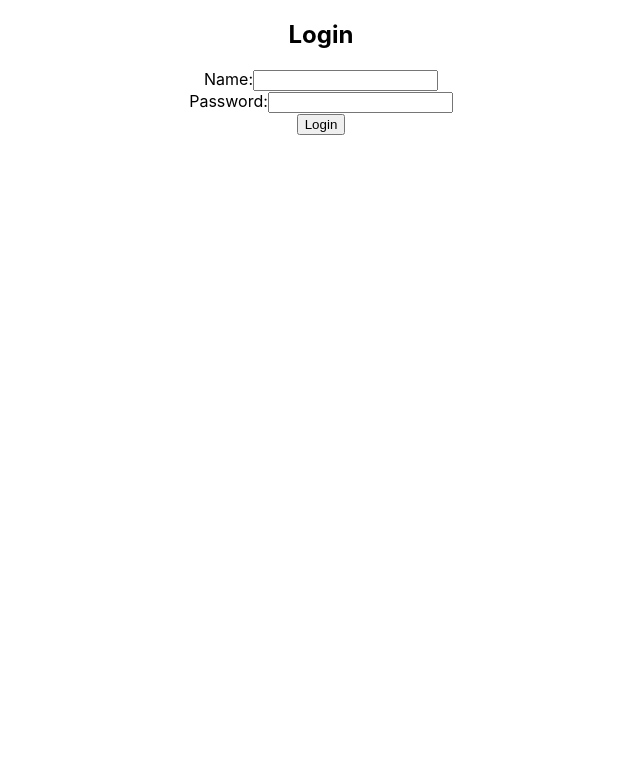
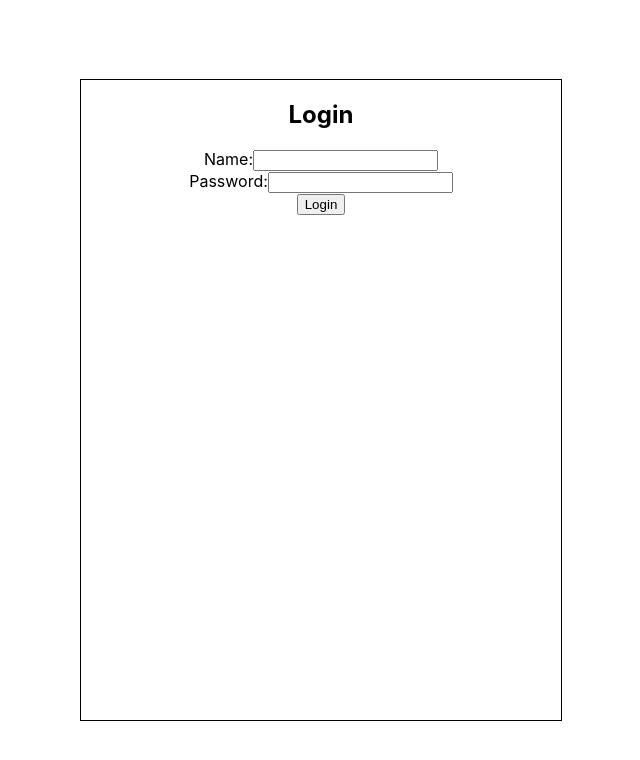
Before and after one commit to wood-crafter/my-tinder, a React (Create React App) app: page / in a window 1280 px wide. Shown: the top 760 px of the page, without its empty margins (319-959 px from the left). Built offline with nearby package versions, Linux system fonts and the light colour scheme.

Commit message:
[Add] Login css

```diff
--- a/src/App.css
+++ b/src/App.css
@@ -1,5 +1,12 @@
 .App {
+  display: flex;
   text-align: center;
+  margin: 0;
+  position: absolute;
+  left: 0;
+  top: 0;
+  bottom: 0;
+  right: 0;
 }
 .App-header {
   background-color: #282c34;
--- a/src/App.js
+++ b/src/App.js
@@ -17,7 +17,6 @@ function App() {
     console.info(details)
 
     if(details.name === users[0].name && details.password === users[0].password) {
-      console.info('Logged in')
       setUser({name: details.name})
     } else {
       setError({message: 'details not match'})
@@ -31,7 +30,7 @@ function App() {
   return (
     <div className="App">
       {(user.name !== "") ? (
-        <div>Welcome</div>
+        <div>Welcome {user.name}</div>
       ) :
       <Login doLogin={doLogin} error={error}></Login>
     }
--- /dev/null
+++ b/src/CSS/Login.css
@@ -0,0 +1,16 @@
+.login {
+  display: flex;
+  position: absolute;
+  left: 0;
+  top: 0;
+  bottom: 0;
+  right: 0;
+  align-items: center;
+  justify-content: center;
+}
+
+.login-form {
+  border: 1px solid black;
+  height: 40rem;
+  width: 30rem;
+}
--- a/src/Componants/Login.js
+++ b/src/Componants/Login.js
@@ -1,4 +1,5 @@
 import React, { useState } from 'react'
+import '../CSS/Login.css'
 
 function Login({ doLogin, error }) {
   const [details, setDetails] = useState({ name: "", password: "" })
@@ -8,7 +9,8 @@ function Login({ doLogin, error }) {
     doLogin(details)
   }
   return (
-    <form onSubmit={submitHandler}>
+    <div className='login'>
+      <form onSubmit={submitHandler} className='login-form'>
         <div className='form-inner'>
           <h2>Login</h2>
           {(error == null) ? (
@@ -30,6 +32,7 @@ function Login({ doLogin, error }) {
           <input type='submit' value='Login' />
         </div>
       </form>
+    </div>
   )
 }
 
```
Lines whose indentation alone changed are shown as unchanged.
